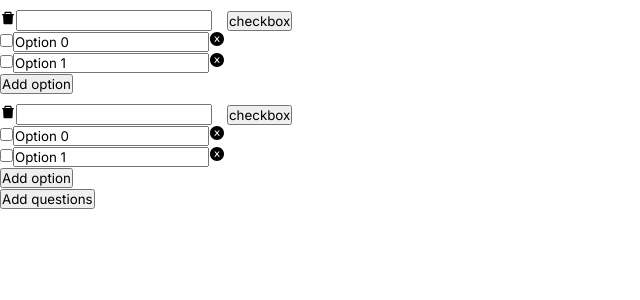
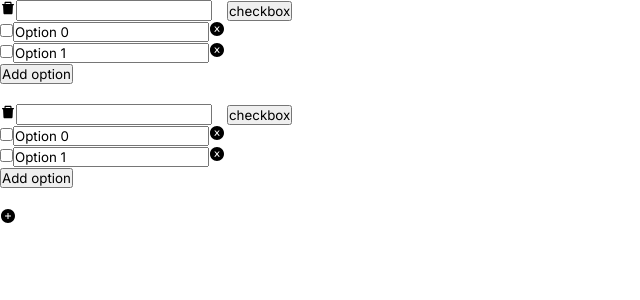
Before and after one commit to aibarrola/SubtleAsianNetwork, a React (Create React App) app: page /form in a window 1280 px wide. Shown: the top 300 px of the page, without its empty margins (0-640 px from the left). Built offline with nearby package versions, Linux system fonts and the light colour scheme.

Commit message:
Made the form

```diff
--- a/src/components/pages/formPage/formPage.jsx
+++ b/src/components/pages/formPage/formPage.jsx
@@ -1,6 +1,8 @@
 import React, {useState, useEffect} from 'react';
 import { Button } from 'react-bootstrap';
+import { AiFillPlusCircle } from 'react-icons/ai';
 import {v4 as uuidv4} from 'uuid';
+import './formPage.css'
 
 import Question from "./question/Question";
 export default function FormPage(){
@@ -31,7 +33,7 @@ export default function FormPage(){
                     <Question index = {questions.indexOf(id)} onDelete={deleteQuestion}/>
                 )
             }
-            <Button onClick={addQuestion}>Add questions</Button>
+            <AiFillPlusCircle className="green-bg" onClick = {addQuestion} />
         </div>
     )
 }
--- a/src/components/pages/formPage/question/Question.css
+++ b/src/components/pages/formPage/question/Question.css
@@ -16,5 +16,5 @@
 }
 
 .question{
-    margin-top: 10px;
+    margin-bottom: 20px;
 }
```
Also changed, not shown: src/components/pages/formPage/formPage.css (added).
